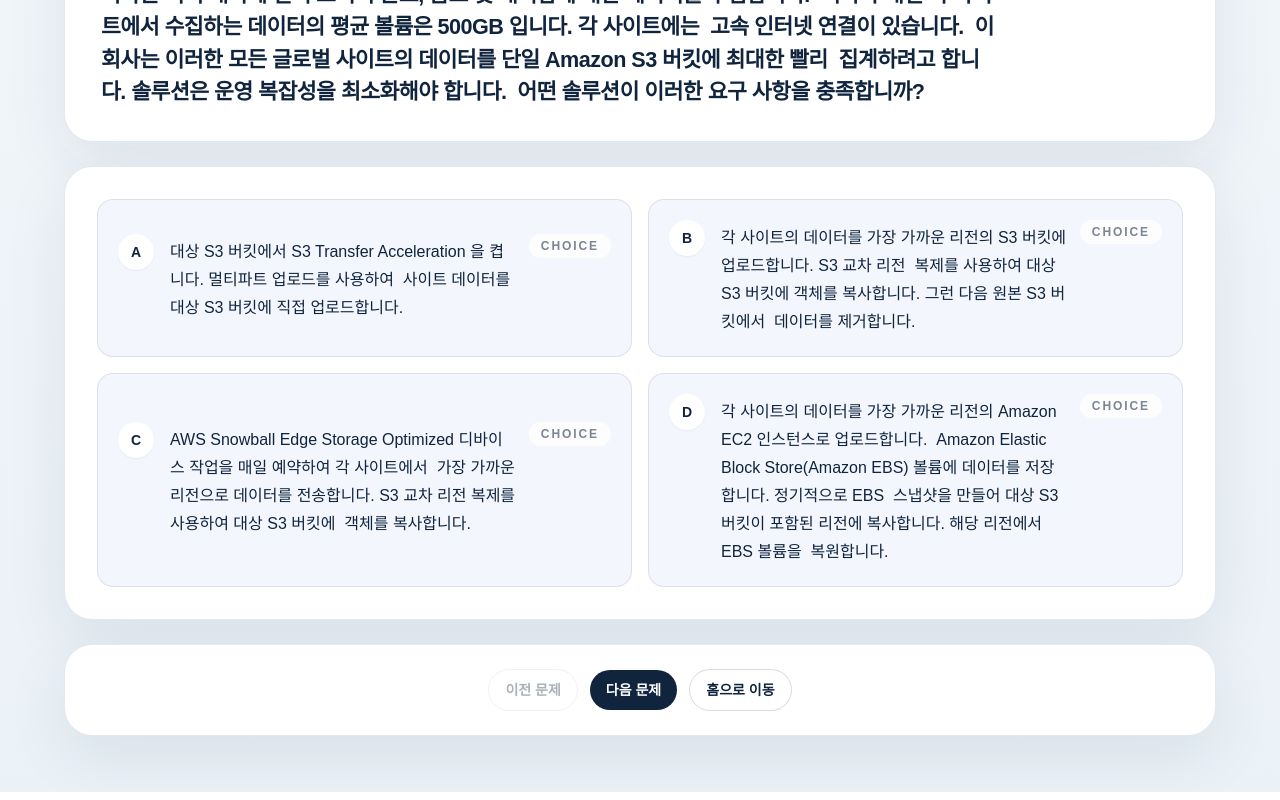
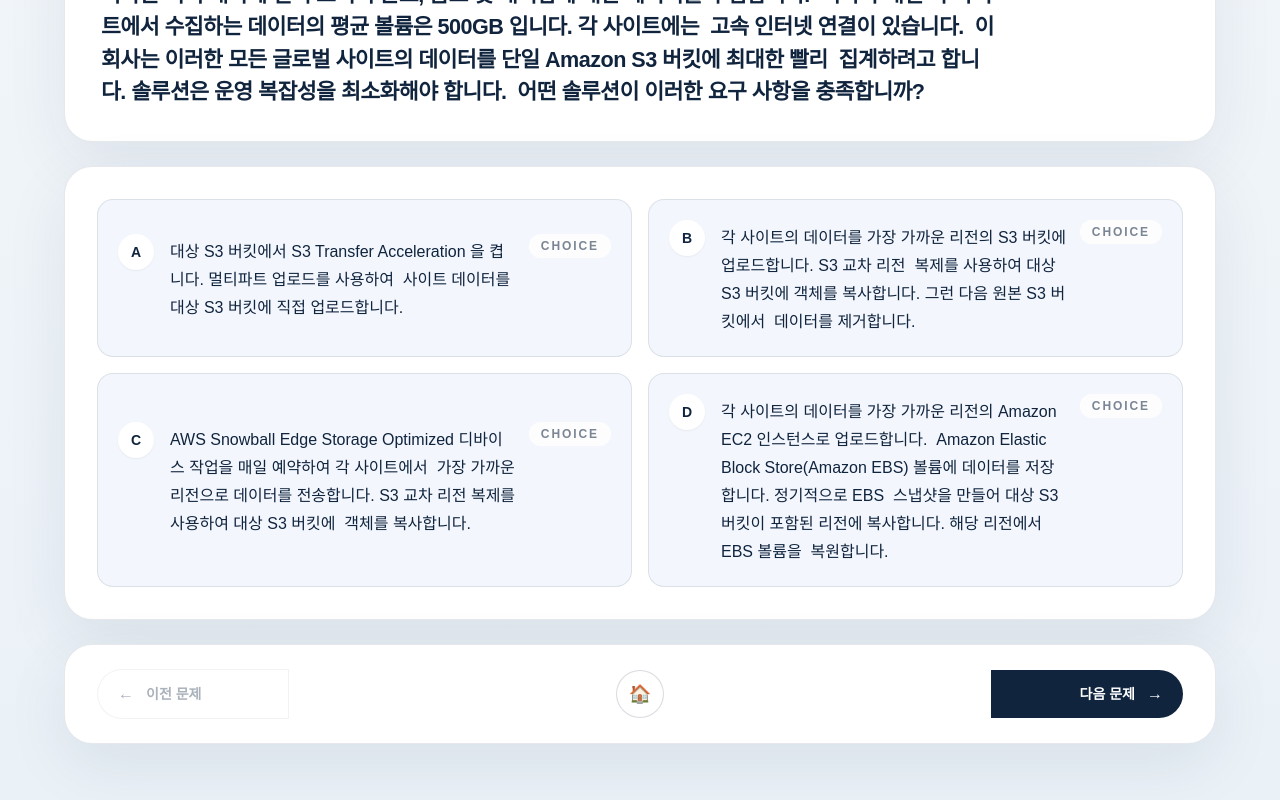
Before and after one commit to Kjjedd/exam-practice-app, a Next.js app: page /quiz in a window 1280 px wide. Shown: the part 466-1266 px from the top of the page. Built offline with nearby package versions, Linux system fonts and the light colour scheme.

Commit message:
fix: refine desktop quiz navigation

```diff
--- a/components/question/QuizNavigation.tsx
+++ b/components/question/QuizNavigation.tsx
@@ -26,7 +26,7 @@ export function QuizNavigation({
   if (isFreeNavigationEnabled) {
     return (
       <section className="theme-card rounded-[1.75rem] px-4 py-4 sm:px-8 sm:py-6">
-        <div className="flex flex-col gap-2.5 sm:flex-row sm:flex-wrap sm:items-center sm:justify-center sm:gap-3">
+        <div className="flex flex-col gap-2.5 lg:hidden">
             <button
               type="button"
               onClick={onGoPrevious}
@@ -64,6 +64,61 @@ export function QuizNavigation({
               </button>
             ) : null}
         </div>
+        <div className="hidden items-center gap-4 lg:grid lg:grid-cols-[1fr_auto_1fr]">
+          <div className="flex justify-start">
+            <button
+              type="button"
+              onClick={onGoPrevious}
+              disabled={!canGoPrevious}
+              className="theme-outline-button inline-flex min-w-[12rem] items-center justify-start gap-3 rounded-l-full rounded-r-[1.35rem] px-5 py-3 text-sm font-semibold transition-colors disabled:cursor-not-allowed disabled:opacity-35 disabled:hover:bg-transparent"
+            >
+              <span aria-hidden="true" className="text-base">
+                ←
+              </span>
+              <span>이전 문제</span>
+            </button>
+          </div>
+          {onExitToHome ? (
+            <button
+              type="button"
+              onClick={onExitToHome}
+              aria-label="홈으로 이동"
+              title="홈으로 이동"
+              className="theme-outline-button inline-flex h-12 w-12 items-center justify-center rounded-full text-lg font-semibold transition-colors"
+            >
+              <span aria-hidden="true">🏠</span>
+            </button>
+          ) : (
+            <div className="h-12 w-12" />
+          )}
+          <div className="flex justify-end">
+            {!isLastQuestion ? (
+              <button
+                type="button"
+                onClick={onGoNext}
+                disabled={!canGoNext}
+                className="theme-solid-button inline-flex min-w-[12rem] items-center justify-end gap-3 rounded-l-[1.35rem] rounded-r-full px-5 py-3 text-sm font-semibold transition-opacity hover:opacity-90 disabled:cursor-not-allowed disabled:opacity-30"
+              >
+                <span>다음 문제</span>
+                <span aria-hidden="true" className="text-base">
+                  →
+                </span>
+              </button>
+            ) : (
+              <button
+                type="button"
+                onClick={canFinishSession ? onProceed : undefined}
+                disabled={!canFinishSession}
+                className="theme-solid-button inline-flex min-w-[12rem] items-center justify-end gap-3 rounded-l-[1.35rem] rounded-r-full px-5 py-3 text-sm font-semibold transition-opacity hover:opacity-90 disabled:cursor-not-allowed disabled:opacity-30"
+              >
+                <span>결과</span>
+                <span aria-hidden="true" className="text-base">
+                  →
+                </span>
+              </button>
+            )}
+          </div>
+        </div>
       </section>
     );
   }
```
